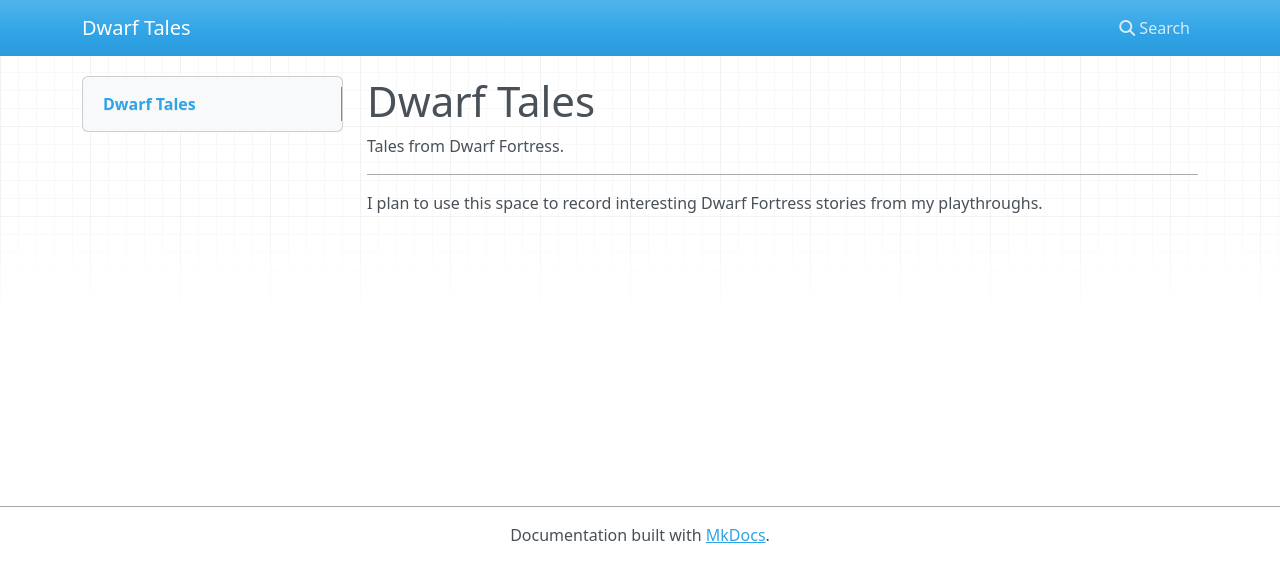
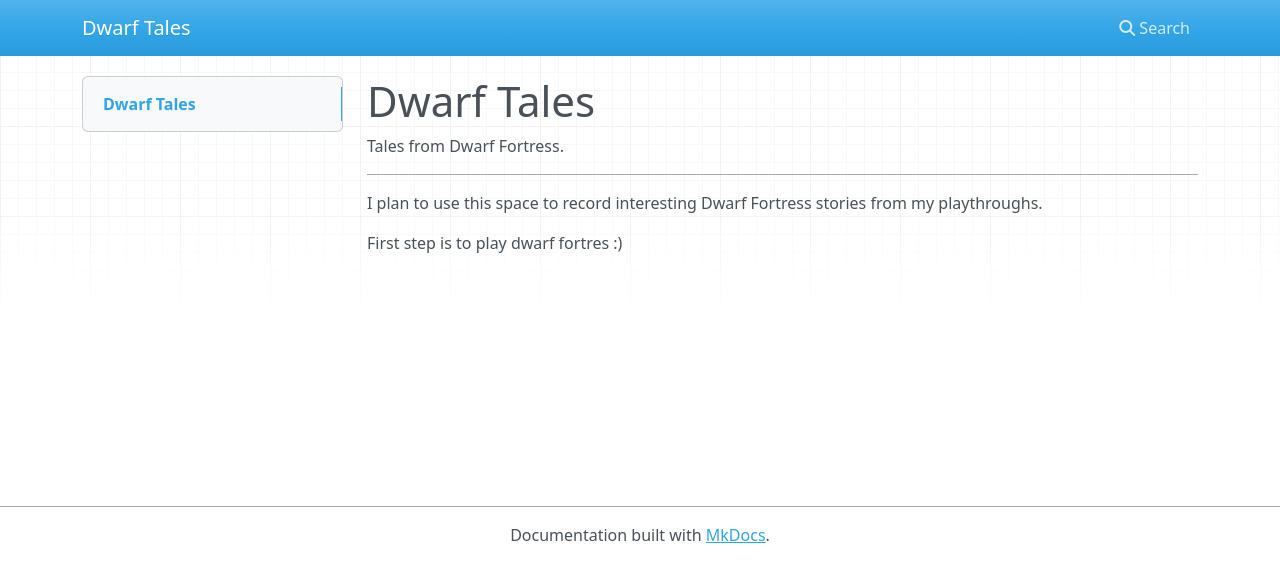
Before and after one commit to nwesterhausen/dwarf-tales, an MkDocs documentation site: the page built from docs/index.md, in a window 1280 px wide. Shown: the top 582 px of the page. Built offline with MkDocs 1.6.1, drawn with Linux system fonts in a browser that asks for light colours; nearby versions of some CDN libraries.

Commit message:
Update index.md

```diff
--- a/docs/index.md
+++ b/docs/index.md
@@ -5,3 +5,5 @@ Tales from Dwarf Fortress.
 ---
 
 I plan to use this space to record interesting Dwarf Fortress stories from my playthroughs.
+
+First step is to play dwarf fortres :)
```
